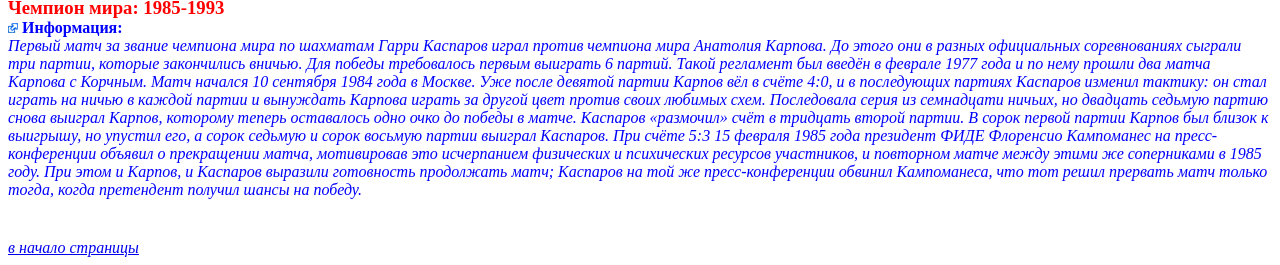
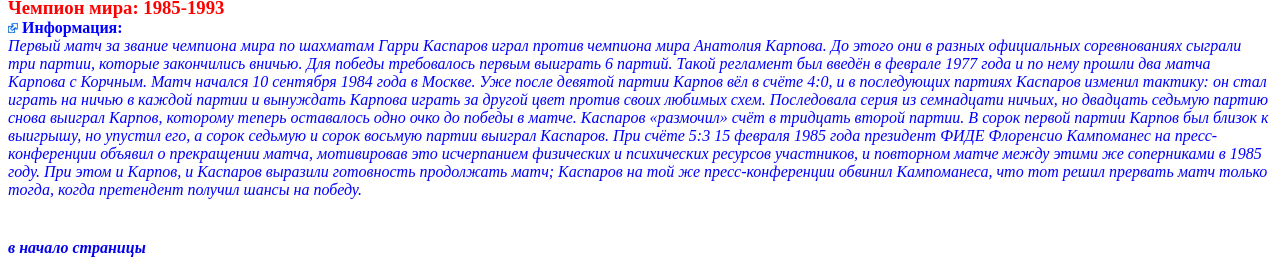
Before and after one commit to MTatsiana/Homeworks, a plain HTML site: page HW_6/6d/index.html in a window 1280 px wide. Shown: the part 670-935 px from the top of the page. Drawn offline with Linux system fonts and the light colour scheme.

Commit message:
Add files via upload

```diff
--- a/HW_6/6d/style.css
+++ b/HW_6/6d/style.css
@@ -41,4 +41,9 @@
 
 .last {
     margin-top: 40px;
+    font-weight: bold;
 }
+
+.last a {
+    text-decoration: none;
+}
```
